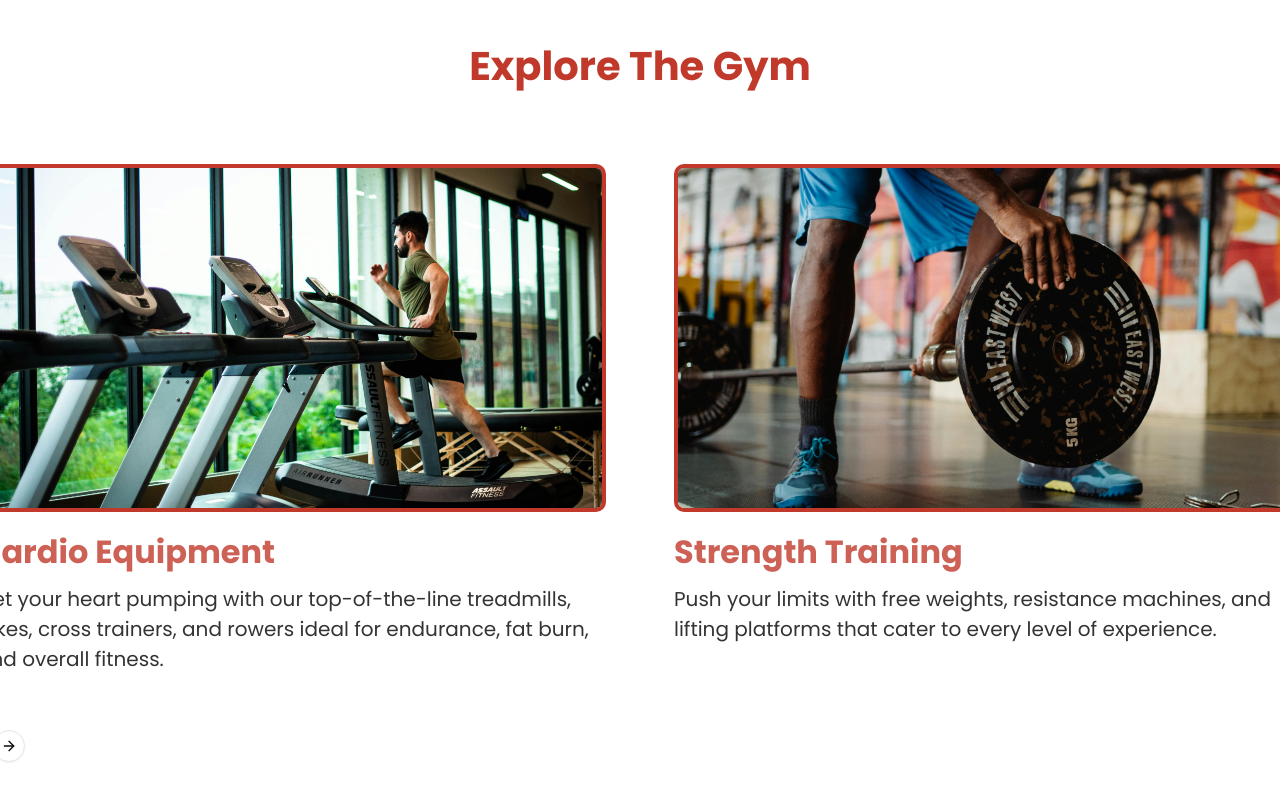
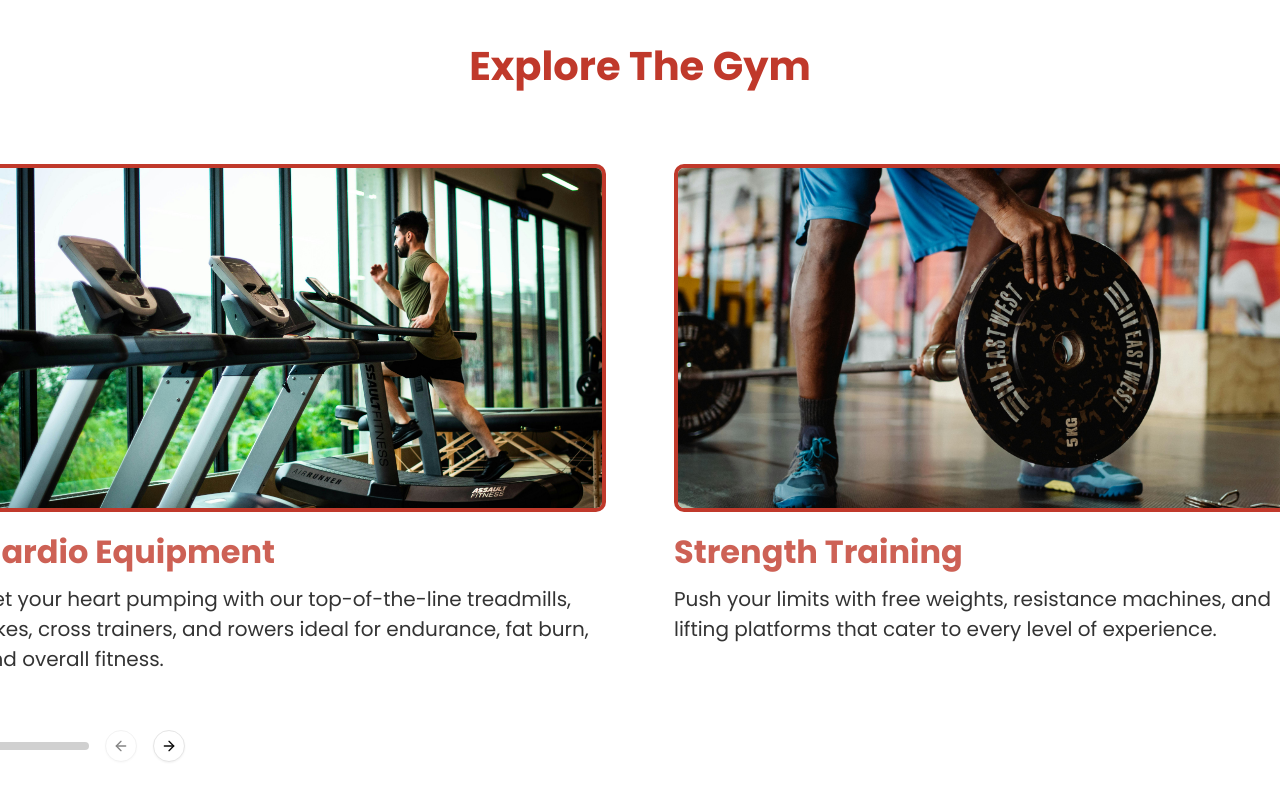
Before and after one commit to AntoOfo/fitforge-site, a React (Vite) app: page / in a window 1280 px wide. Shown: the part 1779-2579 px from the top of the page. Built offline with nearby package versions, Linux system fonts and the light colour scheme.

Commit message:
progress bar logic added, need to fix structure now

```diff
--- a/components/Explore.jsx
+++ b/components/Explore.jsx
@@ -1,3 +1,5 @@
+import React from "react"
+
 import { exploreData } from "../data/exploreData"
 
 import { Card, CardContent } from "@/components/ui/card"
@@ -8,8 +10,26 @@
     CarouselNext,
     CarouselPrevious,
 } from "@/components/ui/carousel"
+import { Progress } from "@/components/ui/progress"
 
 export default function Explore() {
+    const [api, setApi] = React.useState(null)
+    const [current, setCurrent] = React.useState(0)
+    const [count, setCount] = React.useState(0)
+
+    React.useEffect(() => {
+        if (!api) {
+            return
+        }
+
+        setCount(api.scrollSnapList().length)
+        setCurrent(api.selectedScrollSnap() + 1)
+
+        api.on("select", () => {
+            setCurrent(api.selectedScrollSnap() + 1)
+        })
+    }, [api])
+
     return (
         <section className="w-full font-[Poppins]">
             <div className="flex flex-col py-16 items-center">
@@ -17,7 +37,7 @@
 
 
                 <div className="flex mt-3">
-                    <Carousel className="w-[1390px]">
+                    <Carousel setApi={setApi} className="w-[1390px]">
                             <CarouselContent className="-ml-1">
                                 {exploreData.map(explore => (
                                     <CarouselItem className="pl-1 md:basis-1/2 lg:basis-1/2">
@@ -42,11 +62,14 @@
                                 ))}
                             </CarouselContent>
 
-                        <div className="flex gap-4">
+
+                        <div className="flex items-center gap-4">
+                            <Progress value={(current / count) * 100} className="w-36 " />
                             <CarouselPrevious className="static translate-y-0" />
                             <CarouselNext className="static translate-y-0" />
                         </div>
                     </Carousel>
+
                 </div>
             </div>
         </section>
```
Lines whose indentation alone changed are shown as unchanged.
